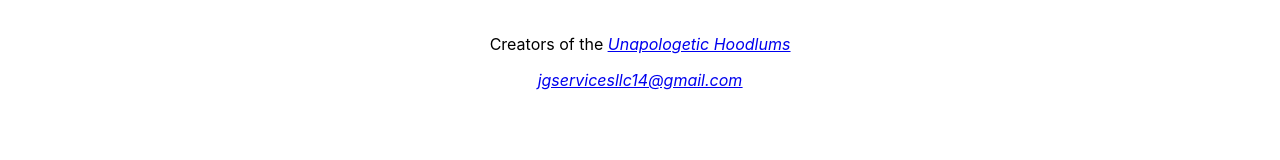
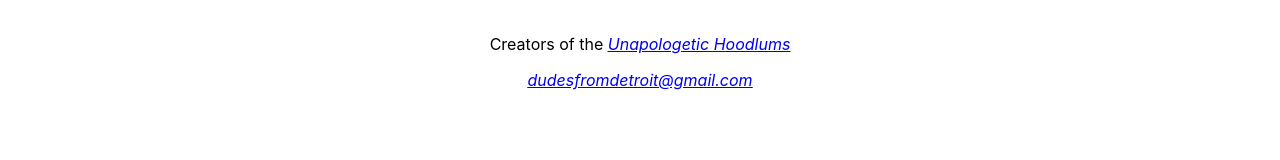
Before and after one commit to JJG1488/dfd, a React (Create React App) app in the folder dfd/: page / in a window 1280 px wide. Shown: the part 319-479 px from the top of the page. Built offline with nearby package versions, Linux system fonts and the light colour scheme.

Commit message:
Changed email

```diff
--- a/dfd/src/components/Body/Body.js
+++ b/dfd/src/components/Body/Body.js
@@ -6,7 +6,7 @@ export const Body = () => {
         <div className='container'>
             <h1><span>DFD LLC</span></h1>
             <p>Creators of the <a href='https://jjg1488.github.io/dfd/'><span className='underlined-links'>Unapologetic Hoodlums</span></a></p>
-            <p><a href='https://jjg1488.github.io/dfd/'><span className='underlined-links'>jgservicesllc14@gmail.com</span></a></p>
+            <p><a href='https://jjg1488.github.io/dfd/'><span className='underlined-links'>dudesfromdetroit@gmail.com</span></a></p>
         </div>
     )
 }
```
